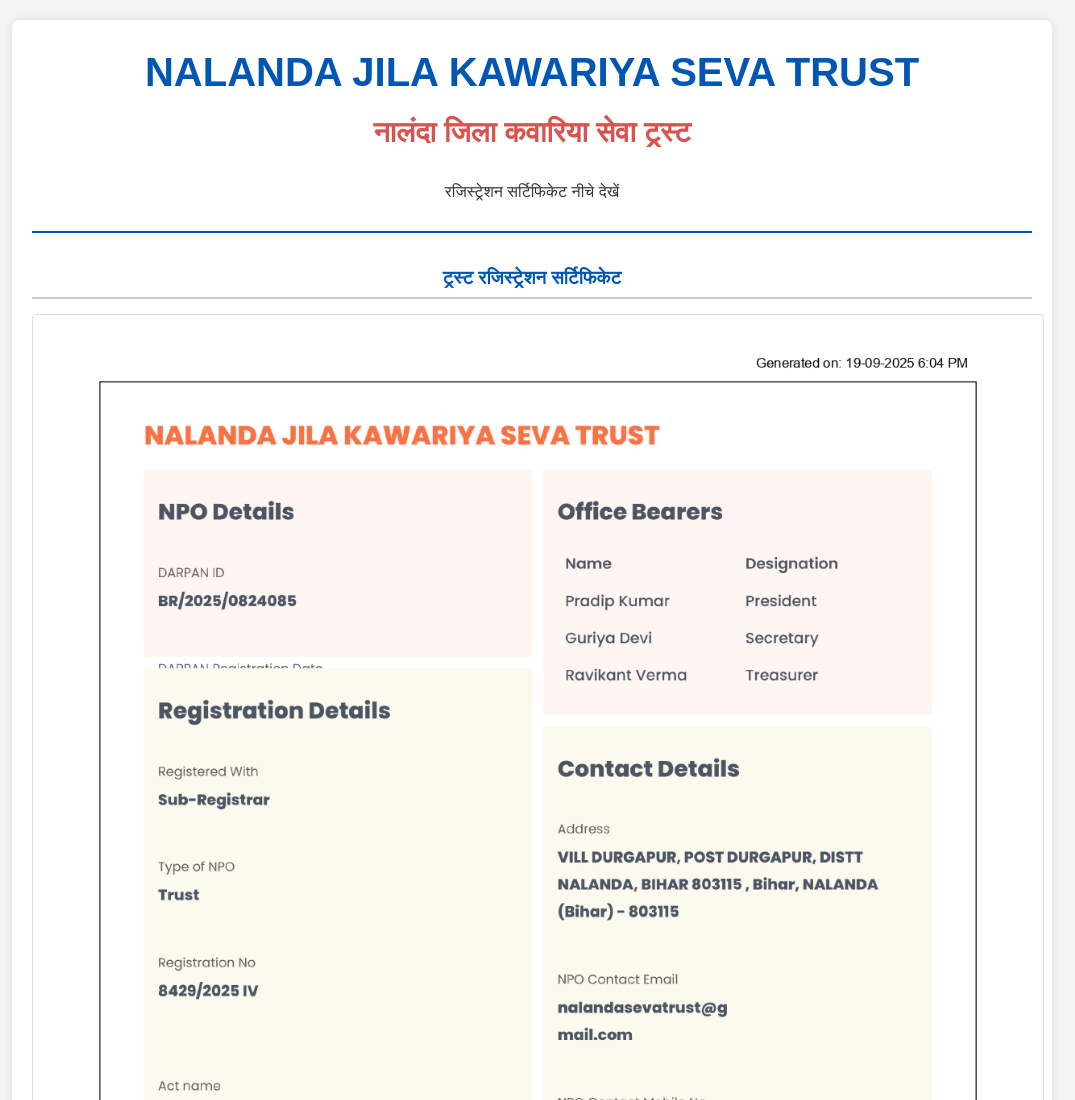
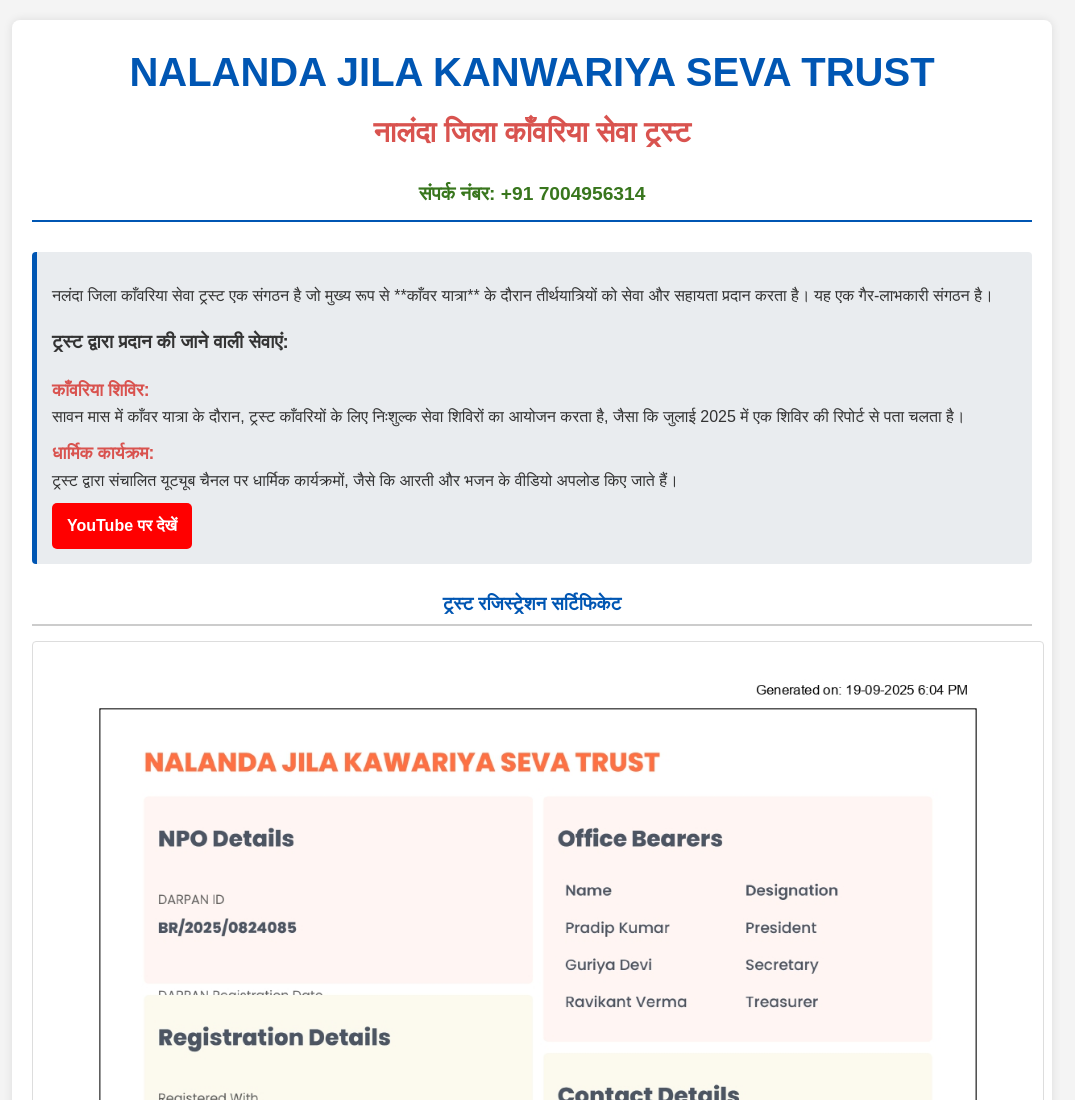
Before and after one commit to coolshrawan2/NJKST, a plain HTML site: page index.html in a window 1280 px wide. Shown: the top 1100 px of the page, without its empty margins (108-1183 px from the left). Drawn offline with Linux system fonts and the light colour scheme.

Commit message:
Add files via upload

```diff
--- a/index.html
+++ b/index.html
@@ -3,7 +3,7 @@
 <head>
     <meta charset="UTF-8">
     <meta name="viewport" content="width=device-width, initial-scale=1.0">
-    <title>NALANDA JILA KAWARIYA SEVA TRUST | नालंदा जिला कवारिया सेवा ट्रस्ट</title>
+    <title>NALANDA JILA KANWARIYA SEVA TRUST | नालंदा जिला काँवरिया सेवा ट्रस्ट</title>
     <style>
         /* Basic Styling for readability and responsiveness */
         body {
@@ -39,6 +39,19 @@
             font-size: 1.8em;
             margin-top: 5px;
         }
+        .contact-info {
+            font-size: 1.2em;
+            color: #38761d;
+            margin-top: 10px;
+            font-weight: bold;
+        }
+        .intro-text {
+            margin-bottom: 25px;
+            padding: 15px;
+            background-color: #e9ecef;
+            border-left: 5px solid #0056b3;
+            border-radius: 4px;
+        }
         .content-section {
             margin-bottom: 30px;
         }
@@ -47,6 +60,22 @@
             padding-bottom: 5px;
             margin-bottom: 15px;
             color: #0056b3;
+        }
+        .services-list strong {
+            display: block;
+            margin-top: 10px;
+            color: #d9534f;
+            font-size: 1.1em;
+        }
+        .youtube-link a {
+            display: inline-block;
+            padding: 10px 15px;
+            background-color: #ff0000;
+            color: #fff;
+            text-decoration: none;
+            border-radius: 5px;
+            font-weight: bold;
+            margin-top: 10px;
         }
         ul {
             list-style-type: none;
@@ -96,10 +125,27 @@
 
 <div class="container">
     <header>
-        <h1>NALANDA JILA KAWARIYA SEVA TRUST</h1>
-        <h2>नालंदा जिला कवारिया सेवा ट्रस्ट</h2>
-        <p>रजिस्ट्रेशन सर्टिफिकेट नीचे देखें</p>
+        <h1>NALANDA JILA KANWARIYA SEVA TRUST</h1>
+        <h2>नालंदा जिला काँवरिया सेवा ट्रस्ट</h2>
+        <div class="contact-info">
+            संपर्क नंबर: +91 7004956314
+        </div>
     </header>
+
+    <div class="intro-text">
+        <p>नलंदा जिला काँवरिया सेवा ट्रस्ट एक संगठन है जो मुख्य रूप से **काँवर यात्रा** के दौरान तीर्थयात्रियों को सेवा और सहायता प्रदान करता है। यह एक गैर-लाभकारी संगठन है।</p>
+
+        <h3>ट्रस्ट द्वारा प्रदान की जाने वाली सेवाएं:</h3>
+        <div class="services-list">
+            <strong>काँवरिया शिविर:</strong> सावन मास में काँवर यात्रा के दौरान, ट्रस्ट काँवरियों के लिए निःशुल्क सेवा शिविरों का आयोजन करता है, जैसा कि जुलाई 2025 में एक शिविर की रिपोर्ट से पता चलता है।
+
+            <strong>धार्मिक कार्यक्रम:</strong> ट्रस्ट द्वारा संचालित यूट्यूब चैनल पर धार्मिक कार्यक्रमों, जैसे कि आरती और भजन के वीडियो अपलोड किए जाते हैं।
+
+            <div class="youtube-link">
+                <a href="https://www.youtube.com/@Nalanda_Jila_Kawariya" target="_blank">YouTube पर देखें</a>
+            </div>
+        </div>
+    </div>
 
     <div class="image-container content-section">
         <h3>ट्रस्ट रजिस्ट्रेशन सर्टिफिकेट</h3>
```
